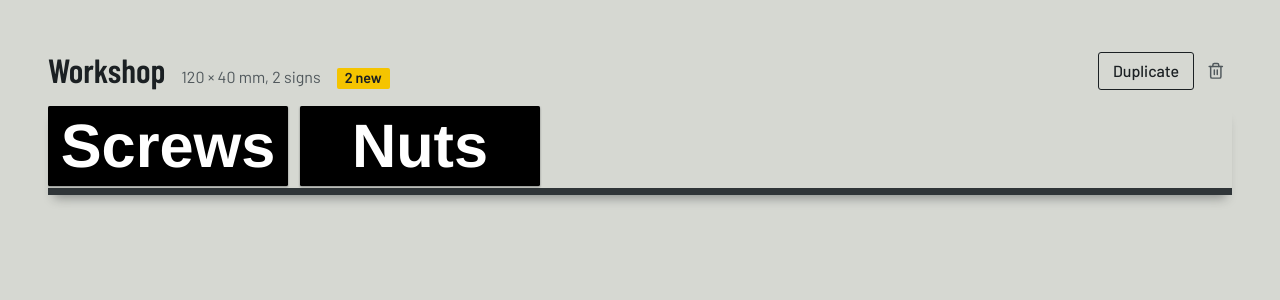
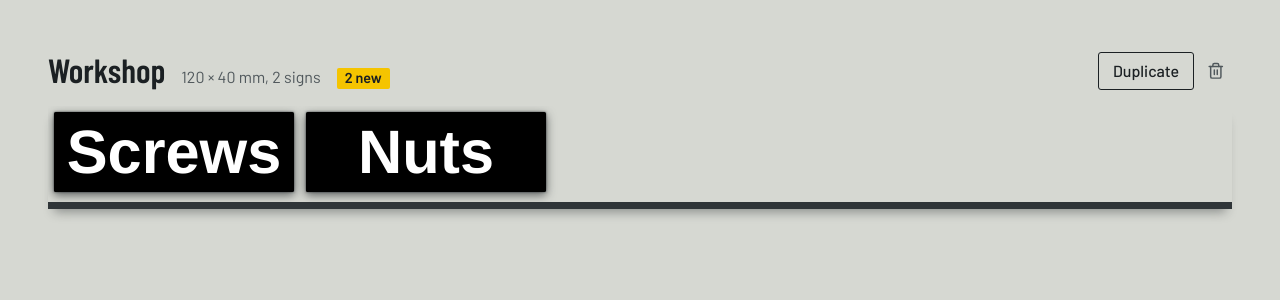
Before and after one commit to Infraviored/signerate, a Flask app: page / in a window 1280 px wide. Shown: the part 64-364 px from the top of the page. Run offline with Flask 3, Linux system fonts and the light colour scheme.

Commit message:
Strengthen the drop shadow under rendered signs

```diff
--- a/static/style.css
+++ b/static/style.css
@@ -35,7 +35,7 @@ a { color: inherit; }
 .topbar :focus-visible, .export-bar :focus-visible { outline-color: var(--signal); }
 
 .muted { color: var(--muted); }
-.sign-svg { display: block; flex: none; filter: drop-shadow(0 1px 1px rgb(27 32 35 / .45)); }
+.sign-svg { display: block; flex: none; filter: drop-shadow(0 0 1px rgb(27 32 35 / .7)) drop-shadow(0 3px 5px rgb(27 32 35 / .65)); }
 
 /* --- Buttons ------------------------------------------------------------ */
 .btn {
@@ -143,7 +143,7 @@ a { color: inherit; }
 .shelf-signs {
   display: flex; align-items: flex-end; gap: .75rem;
   overflow: hidden;
-  padding-bottom: 2px;
+  padding: 6px 6px 10px;
   border-bottom: 7px solid var(--anthracite);
   box-shadow: 0 9px 10px -6px rgb(27 32 35 / .4);
 }
```
